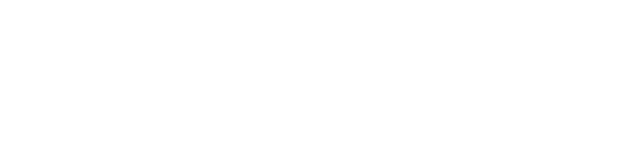
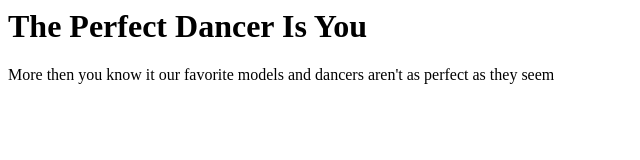
Before and after one commit to lbarcelo03/getthehub.github.io, a plain HTML site: page dance.html in a window 1280 px wide. Shown: the whole page, without its empty margins (0-640 px from the left). Drawn offline with Linux system fonts and the light colour scheme.

Commit message:
Update dance.html

```diff
--- a/dance.html
+++ b/dance.html
@@ -1,4 +1,7 @@
 <html>
   <head> </head>
-  <title> The Perfect Dancer</title>
+  <title> The Perfect Dancer </title>
 <body>
+<h1> The Perfect Dancer Is You </h1>
+<p> More then you know it our favorite models and dancers aren't as perfect as they seem </p>
+<p></p>
```
